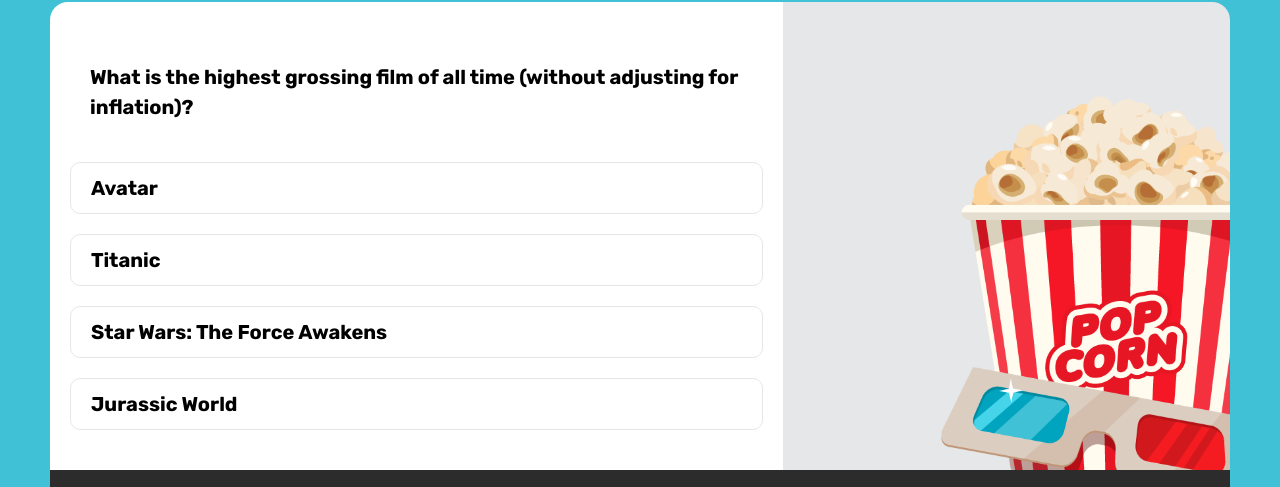
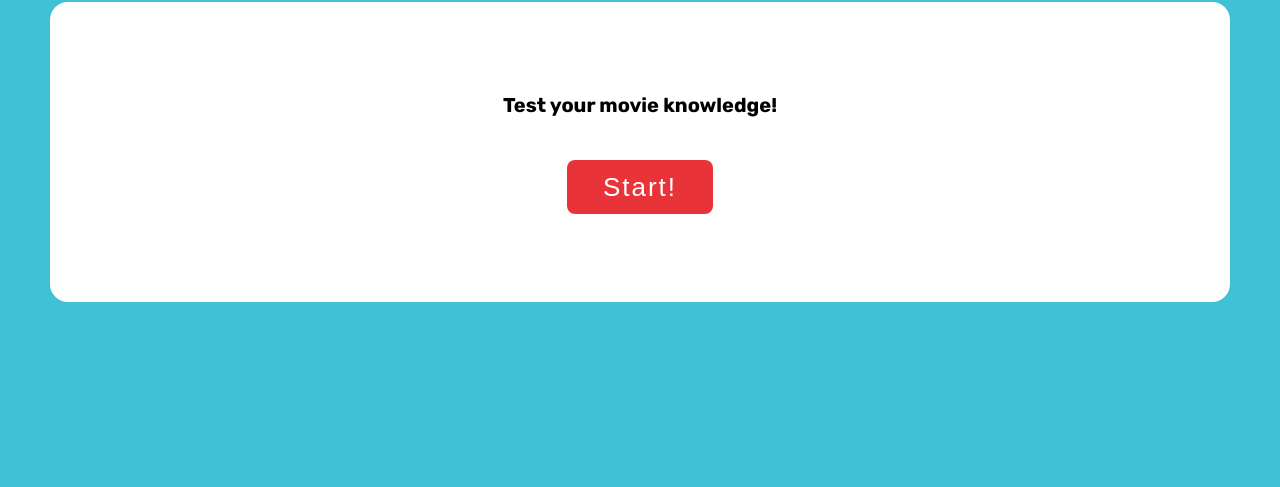
Before and after one commit to jstevens79/TriviaGame, a plain HTML site: page index.html in a window 1280 px wide. Shown: the part 122-609 px from the top of the page. Drawn offline with nearby package versions, Linux system fonts and the light colour scheme.

Commit message:
getting start button set up

```diff
--- a/assets/css/style.css
+++ b/assets/css/style.css
@@ -26,11 +26,54 @@ body {
 
 .gameWrapper {
   max-width: 1180px;
+  min-height: 300px;
   margin: 0 auto;
   display: flex;
   flex-direction: column;
   border-radius: 18px;
   overflow: hidden;
+}
+
+.startScreen {
+  padding: 20px;
+  background: white;
+  flex: 1;
+  display: flex;
+  flex-direction: column;
+  align-content: center;
+  justify-content: center;
+  text-align: center;
+}
+
+.startScreen h2 {
+  margin-bottom: 40px;
+}
+
+#startGame {
+  background: #E83439;
+  color: white;
+  border-radius: 8px;
+  padding: .45em 1.4em;
+  font-size: 1.3em;
+  letter-spacing: 2px;
+  border: none;
+  max-width: 200px;
+  align-self: center;
+  cursor: pointer;
+}
+
+#startGame:hover {
+  background: rgb(255, 57, 63);
+  text-shadow: 3px 3px 0px rgba(0,0,0,0.4);
+}
+
+#startGame:active {
+  background: rgb(167, 32, 37);
+  outline: none;
+}
+
+#startGame:focus {
+  outline: 0;
 }
 
 .questionArea {
--- a/assets/javascript/app.js
+++ b/assets/javascript/app.js
@@ -5,7 +5,7 @@ var game = {
   loaded: false,
   gameStarted: false,
   score: 0,
-  totalQuestions: 2,
+  totalQuestions: 12,
   currentQuestion: 0,
   maxTime: 20,
   questionTime: 0,
@@ -26,17 +26,45 @@ var game = {
   stopTimer: function() {
     clearInterval(this.questionTimer)
   },
-  startGame: function() {
-    // set up the initial variables
+  setupGame: function() {
+    // set up initial variables
     this.loaded = false;
     this.gameStarted = false;
     this.score = 0;
     this.currentQuestion = 0;
     this.questions = [];
-    this.questionTime = 0,
-    this.questionTimer = null,
-    this.setupGame();
+    this.questionTime = 0;
+    this.questionTimer = null;
+
+    var title = $('<h1>')
+      .addClass('title')
+      .html('<i class="fas fa-star"></i> Movie Trivia <i class="fas fa-star"></i>');
+    var gameWrapper = $('<div>').addClass('gameWrapper');
+    var startScreen = $('<div>').addClass('startScreen');
+    var startText = $('<h2>').text('Test your movie knowledge!');
+    var startButton = $('<button>').attr('id', 'startGame').text('Start!');
+    startScreen.append(startText, startButton);
+    gameWrapper.append(startScreen);
+    gameWrapper.append()
+    $('body').prepend(title, gameWrapper);
+
+    $('#startGame').click(function() {
+      $(this).off();
+      this.startGame();
+    }.bind(this))
+
+  },
+  startGame: function() {
+    this.gamestarted = true;
     this.getQuestions();
+    var questionArea = $('<div>').addClass('questionArea');
+    var responseContainer = $('<div>').addClass('responseContainer');
+    var questionsContainer = $('<div>').addClass('questionContainer');
+    questionArea.append(questionsContainer, responseContainer)
+    var timer = $('<div>').addClass('timerContainer').append(this.createTimer());
+    $('.gameWrapper').empty()
+    $('.gameWrapper').append(questionArea, timer);
+
   },
   shuffle: function(a) {
     var j, x, i;
@@ -98,19 +126,7 @@ var game = {
     }.bind(this));
 
   },
-  setupGame: function() {
-    var title = $('<h1>')
-      .addClass('title')
-      .html('<i class="fas fa-star"></i> Movie Trivia <i class="fas fa-star"></i>');
-    var gameWrapper = $('<div>').addClass('gameWrapper');
-    var questionArea = $('<div>').addClass('questionArea');
-    var responseContainer = $('<div>').addClass('responseContainer');
-    var questionsContainer = $('<div>').addClass('questionContainer');
-    questionArea.append(questionsContainer, responseContainer)
-    var timer = $('<div>').addClass('timerContainer').append(this.createTimer());
-    gameWrapper.append(questionArea, timer);
-    $('body').prepend(title, gameWrapper);
-  },
+
   createTimer: function() {
     var timer = $('<div>').addClass('timer');
     var timerText = $('<span>').addClass('timerText').append('00:00');
@@ -222,5 +238,5 @@ var game = {
 
 
 $(document).ready(function() {
-  game.startGame()
+  game.setupGame()
 })
```
